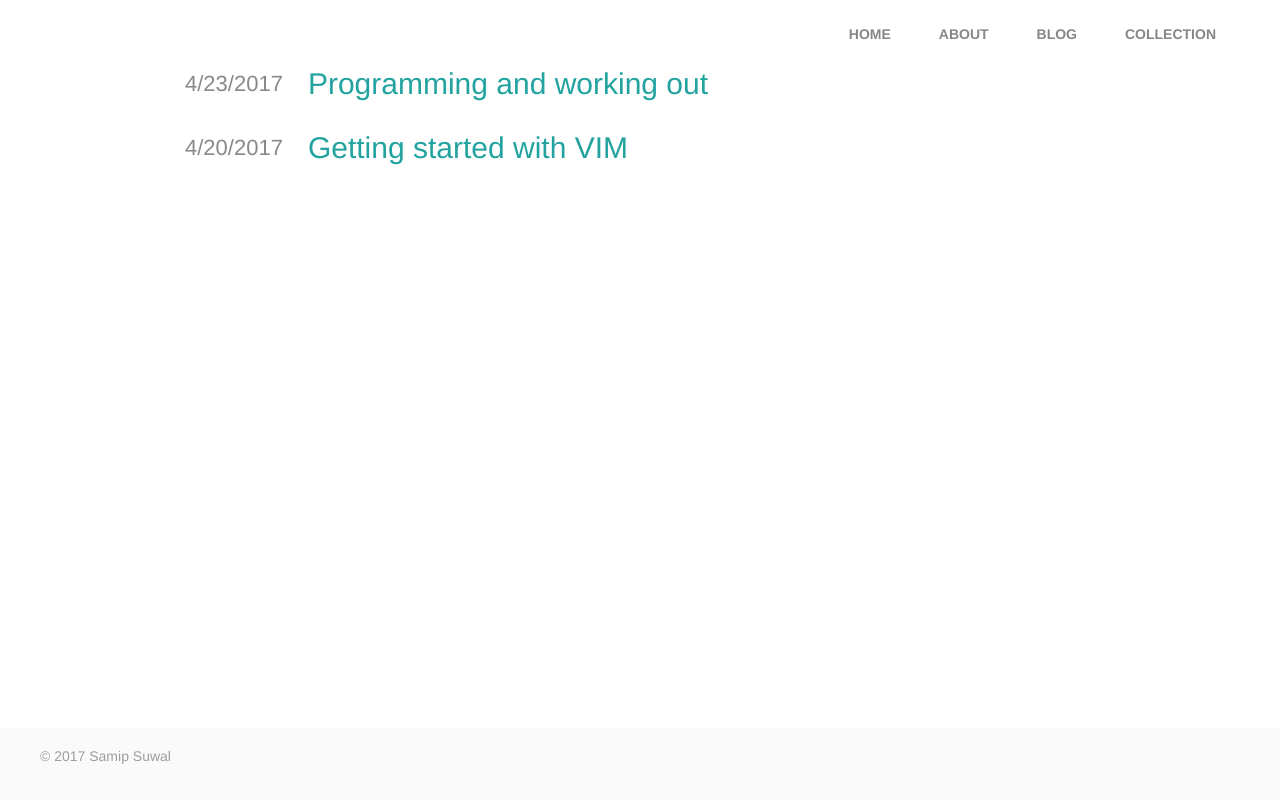
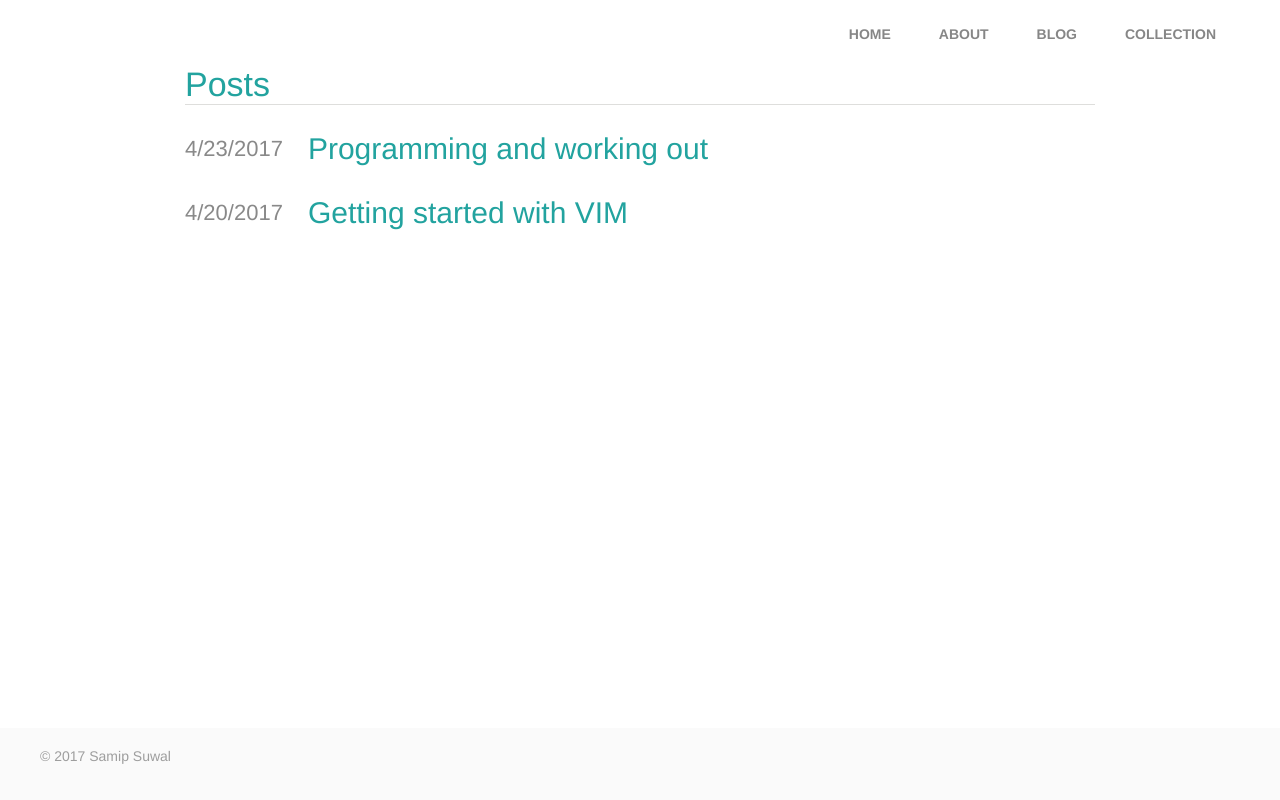
Before and after one commit to samipsuwal/samipsuwal.github.io, a plain HTML site: page blog.html in a window 1280 px wide. Drawn offline with nearby package versions, Linux system fonts and the light colour scheme.

Commit message:
- added Posts title

```diff
--- a/blog.html
+++ b/blog.html
@@ -51,6 +51,13 @@
 
       <div class="mdl-layout__content centered-body">
 
+        <div class="about-section">
+          <div class="about-header">
+            Posts
+          </div>
+
+        </div>
+
         <!-- list blogs here -->
         <div class="blogs-container">
 
```
